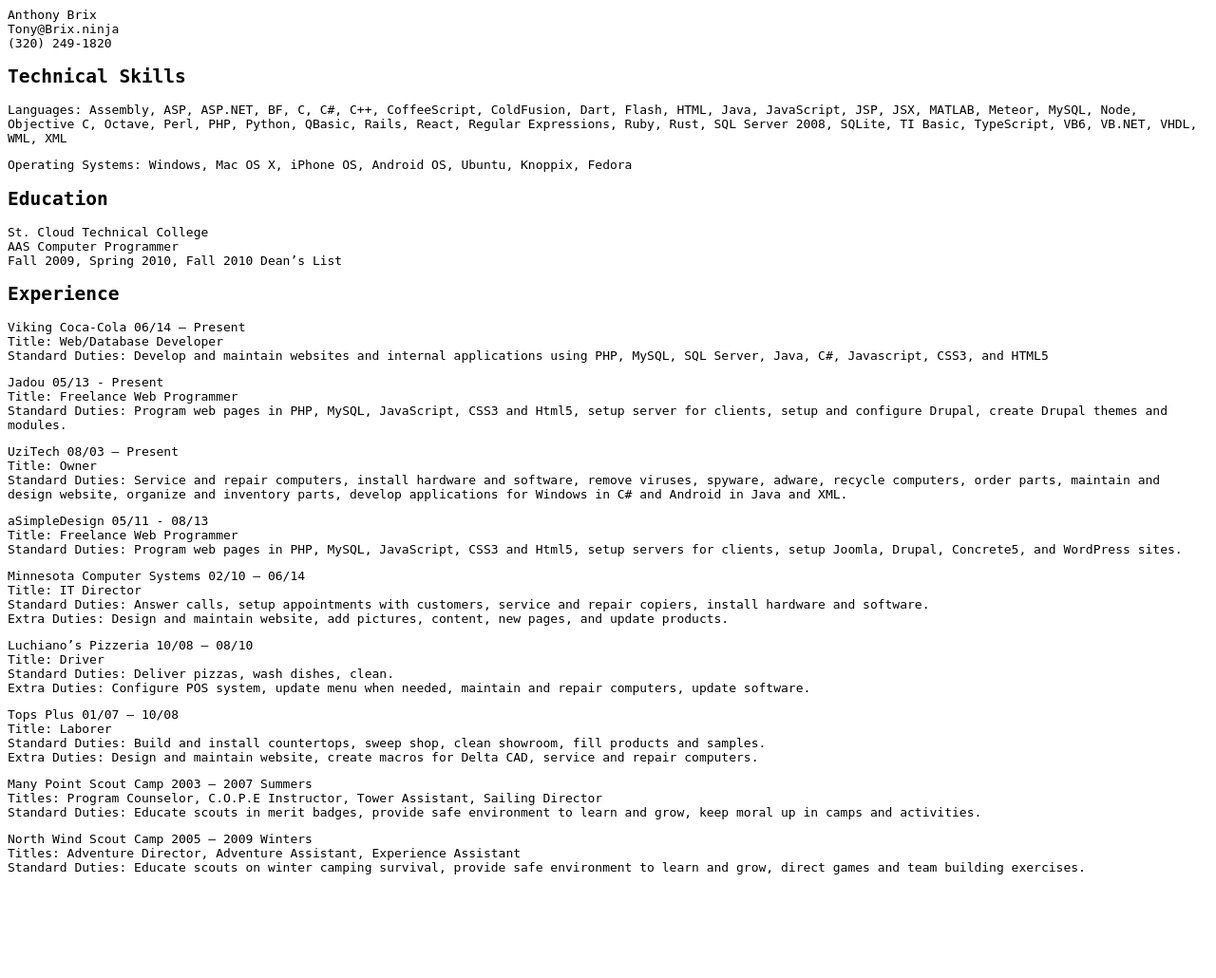
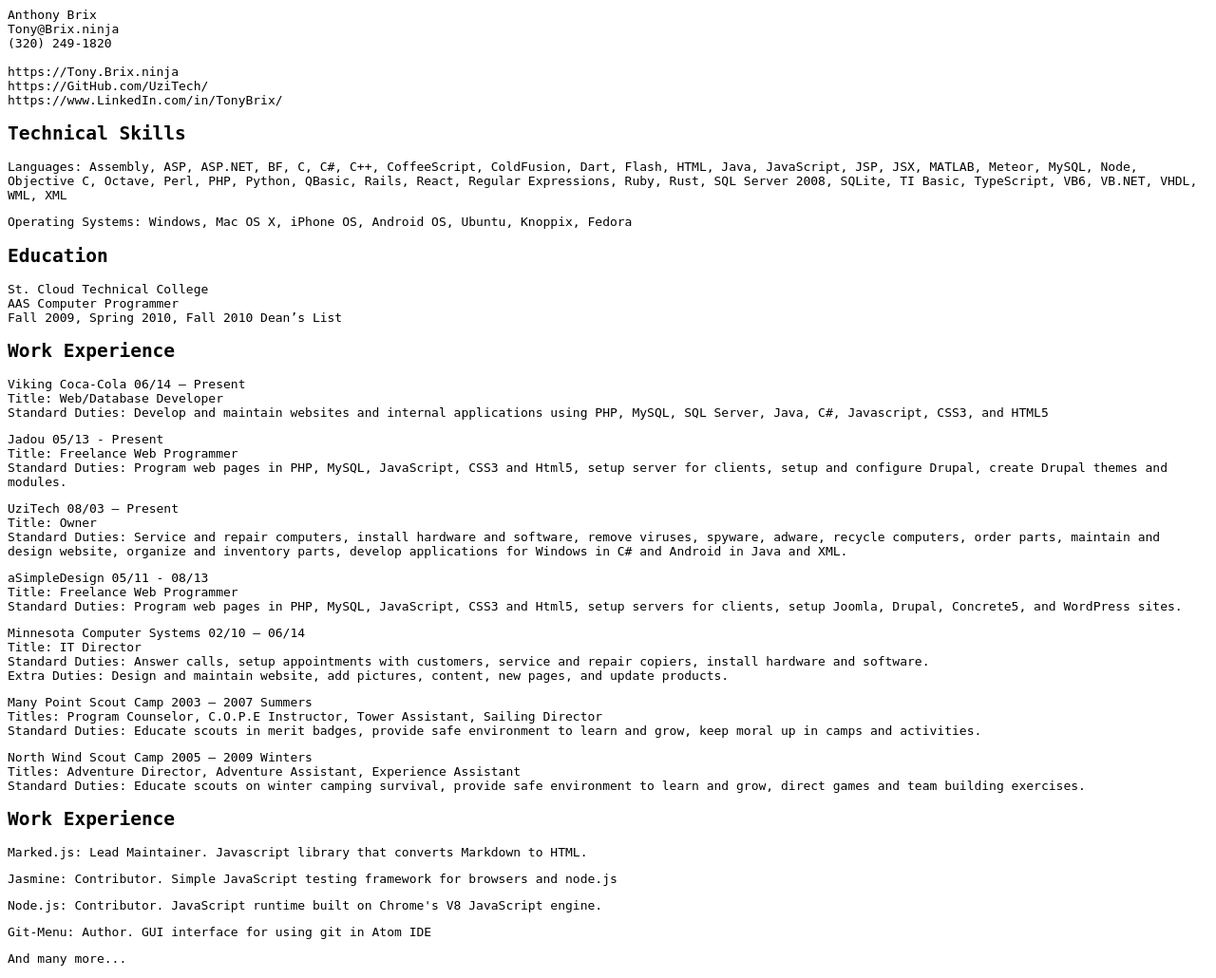
Before and after one commit to UziTech/tony.brix.ninja, a PHP site: page /resume.php in a window 1280 px wide. Shown: the whole page at 95% size. Before the commit the page ends 921 px from the top, so only its background shows below. Run offline with PHP 8.4, Linux system fonts and the light colour scheme.

Commit message:
update resume

```diff
--- a/resume.php
+++ b/resume.php
@@ -19,6 +19,10 @@ a {
 <div>Anthony Brix</div>
 <div><a href="mailto:tony@brix.ninja">Tony@Brix.ninja</a></div>
 <div><a href="tel:3202491820">(320) 249-1820</a></div>
+<br />
+<div><a href="https://Tony.Brix.ninja">https://Tony.Brix.ninja</a></div>
+<div><a href="https://GitHub.com/UziTech/">https://GitHub.com/UziTech/</a></div>
+<div><a href="https://www.LinkedIn.com/in/TonyBrix/">https://www.LinkedIn.com/in/TonyBrix/</a></div>
 
 <h2>Technical Skills</h2>
 
@@ -32,7 +36,7 @@ a {
 <div>AAS Computer Programmer</div>
 <div>Fall 2009, Spring 2010, Fall 2010 Dean’s List</div>
 </p>
-<h2>Experience</h2>
+<h2>Work Experience</h2>
 <p>
 <div>Viking Coca-Cola 06/14 – Present</div>
 <div>Title: Web/Database Developer</div>
@@ -60,18 +64,6 @@ a {
 <div>Extra Duties: Design and maintain website, add pictures, content, new pages, and update products.</div>
 </p>
 <p>
-<div>Luchiano’s Pizzeria 10/08 – 08/10</div>
-<div>Title: Driver</div>
-<div>Standard Duties: Deliver pizzas, wash dishes, clean.</div>
-<div>Extra Duties: Configure POS system, update menu when needed, maintain and repair computers, update software.</div>
-</p>
-<p>
-<div>Tops Plus 01/07 – 10/08</div>
-<div>Title: Laborer</div>
-<div>Standard Duties: Build and install countertops, sweep shop, clean showroom, fill products and samples.</div>
-<div>Extra Duties: Design and maintain website, create macros for Delta CAD, service and repair computers.</div>
-</p>
-<p>
 <div>Many Point Scout Camp 2003 – 2007 Summers</div>
 <div>Titles: Program Counselor, C.O.P.E Instructor, Tower Assistant, Sailing Director</div>
 <div>Standard Duties: Educate scouts in merit badges, provide safe environment to learn and grow, keep moral up in camps and activities.</div>
@@ -81,5 +73,21 @@ a {
 <div>Titles: Adventure Director, Adventure Assistant, Experience Assistant</div>
 <div>Standard Duties: Educate scouts on winter camping survival, provide safe environment to learn and grow, direct games and team building exercises.</div>
 </p>
+<h2>Work Experience</h2>
+<p>
+<div>Marked.js: Lead Maintainer. Javascript library that converts Markdown to HTML.</div>
+</p>
+<p>
+<div>Jasmine: Contributor. Simple JavaScript testing framework for browsers and node.js</div>
+</p>
+<p>
+<div>Node.js: Contributor. JavaScript runtime built on Chrome's V8 JavaScript engine.</div>
+</p>
+<p>
+<div>Git-Menu: Author. GUI interface for using git in Atom IDE</div>
+</p>
+<p>
+<div><a href="https://github.com/UziTech">And many more...</a></div>
+</p>
 </body>
 </html>
```
Also changed, not shown: js/script.js (+19 -2 lines).
